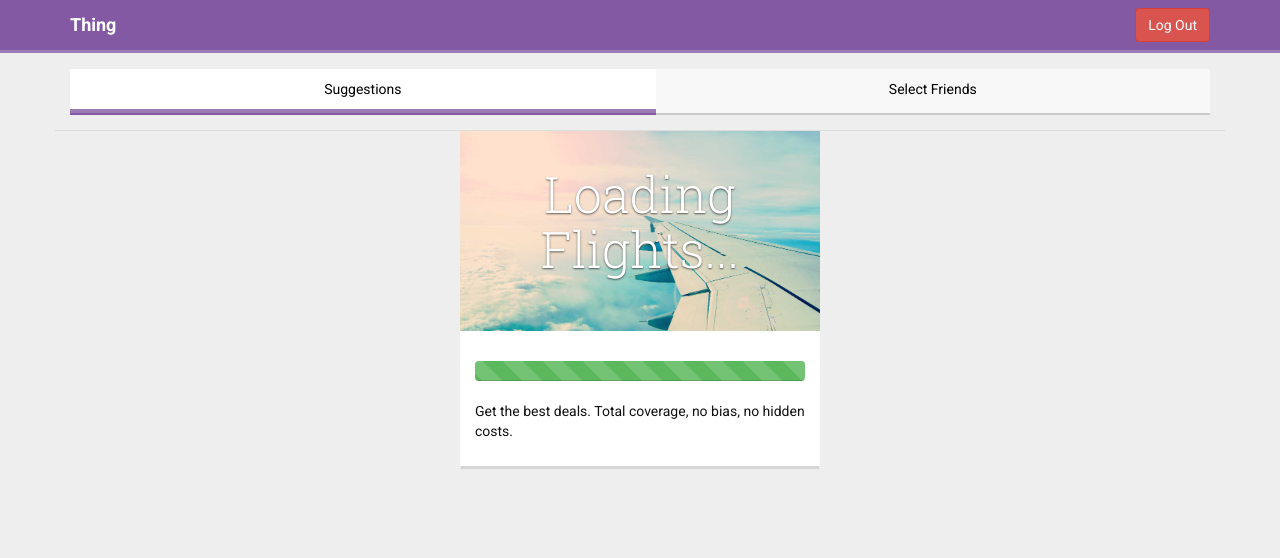
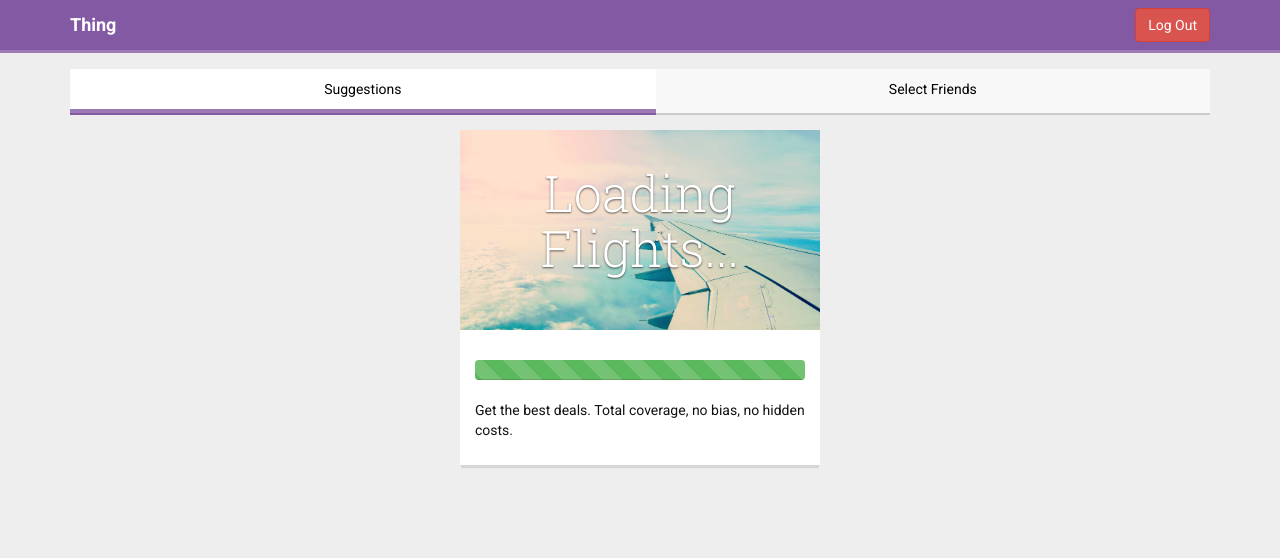
Before and after one commit to ilw-sdh/ilw2014-app, a Python web app: template wsgi/templates/main.html in a window 1280 px wide. Shown: the top 558 px of the page. Run offline with Jinja, Linux system fonts and the light colour scheme; the template is opened without the code that fills it, so the values that code supplies are empty.

Commit message:
Fixed style bug

```diff
--- a/wsgi/static/css/override.css
+++ b/wsgi/static/css/override.css
@@ -226,6 +226,10 @@ h1, h2, h3, h4, h5, h6 {
     }
 
 
+.nav-tabs {
+    border-bottom: none;
+}
+
 .nav-touch {
     list-style: none;
     background: #F8F8F8;
```
Also changed, not shown: wsgi/templates/main.html (indentation only).
